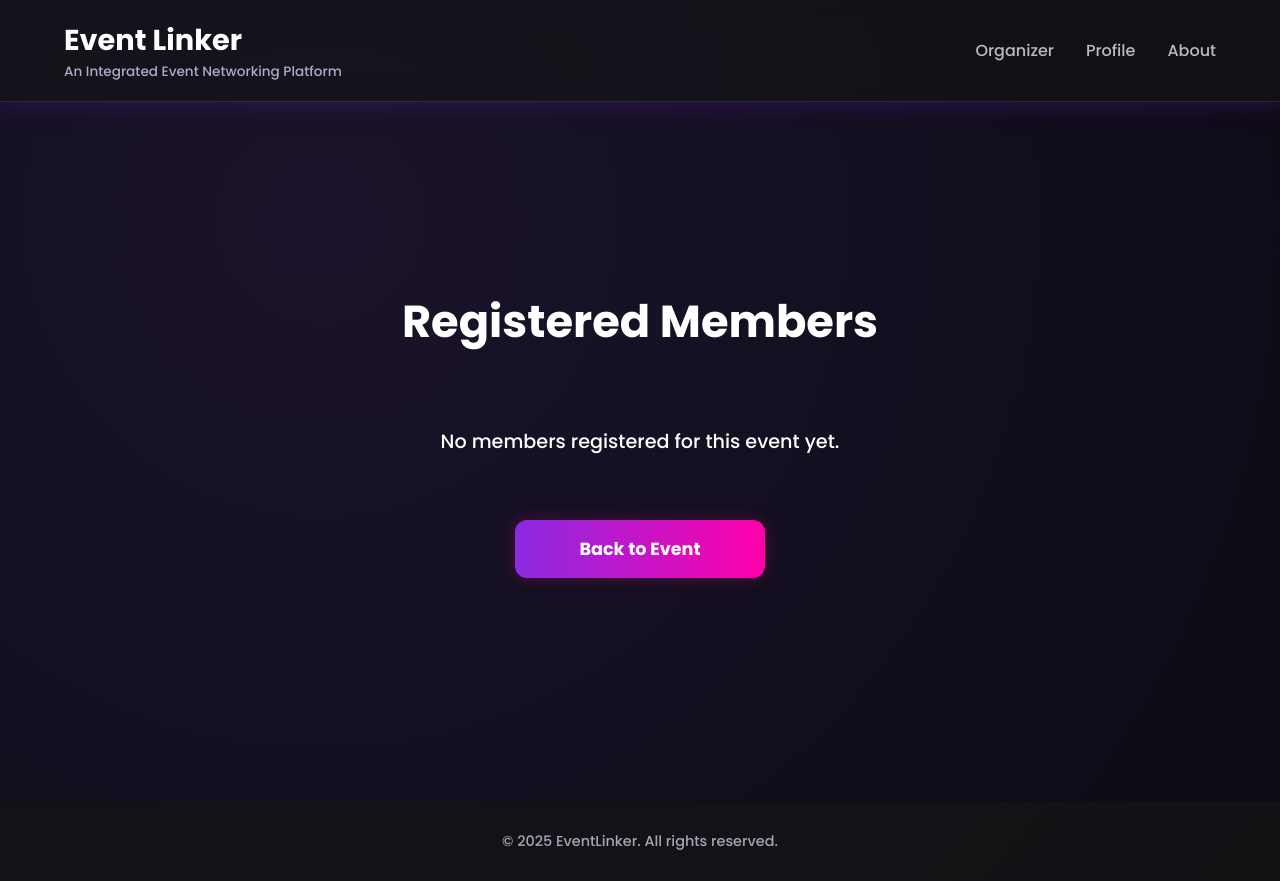
After one commit to devikashaj711/eventlinker, a Flask app: page /attendee/attendee/event/1/members in a window 1280 px wide. The commit adds this page. Run offline with Flask 3, Linux system fonts and the light colour scheme; data that the repository does not hold is empty.

Commit message:
Add member list page

```diff
--- a/backend/app.py
+++ b/backend/app.py
@@ -43,7 +43,7 @@ app.register_blueprint(organizer_bp, url_prefix='/organizer')
 # --------------------------------------------------------------------
 # Go to attendee functionality
 # ---------------------------------------------------------------------
-app.register_blueprint(attendee_bp)
+app.register_blueprint(attendee_bp, url_prefix='/attendee')
 
 
 # --------------------------------------------------------------------
--- a/backend/attendee.py
+++ b/backend/attendee.py
@@ -41,3 +41,27 @@ def attendee_homepage():
             close_db_connection(conn, cursor)
 
     return render_template('attendee_homepage.html', events=events)
+
+
+# ------------------------------
+# Member list page
+# ------------------------------
+@attendee_bp.route('/attendee/event/<int:event_id>/members')
+def attendee_member_list(event_id):
+    conn = get_db_connection()
+    members = []
+
+    if conn:
+        try:
+            cursor = conn.cursor(dictionary=True)
+            cursor.execute("""
+                SELECT u.first_name, u.last_name, u.email
+                FROM event_registrations er
+                JOIN users u ON er.user_id = u.user_id
+                WHERE er.event_id = %s
+            """, (event_id,))
+            members = cursor.fetchall()
+        finally:
+            close_db_connection(conn, cursor)
+
+    return render_template("member_list.html", members=members, event_id=event_id)
--- /dev/null
+++ b/frontend/styles/member_list.css
@@ -0,0 +1,92 @@
+/* Body & Background */
+body {
+    font-family: 'Poppins', sans-serif;
+    color: #fff;
+    background: radial-gradient(circle at 25% 25%, #1a132b, #0d0a14);
+    margin: 0;
+    padding: 0;
+}
+
+/* Container */
+.member-container {
+    max-width: 1100px; /* match event_detail width */
+    margin: 6rem auto;
+    padding: 2rem 4rem;
+}
+
+/* Page Title */
+.title {
+    font-size: 2.8rem;
+    font-weight: 700;
+    margin-bottom: 2.5rem;
+    text-align: center;
+}
+
+/* Member Table */
+.member-table {
+    width: 100%;
+    border-collapse: collapse;
+    backdrop-filter: blur(15px);
+    background: rgba(255, 255, 255, 0.08);
+    border-radius: 12px;
+    overflow: hidden;
+    margin-bottom: 2rem;
+}
+
+.member-table th,
+.member-table td {
+    padding: 1rem;
+    border-bottom: 1px solid rgba(255, 255, 255, 0.1);
+    text-align: left;
+}
+
+.member-table th {
+    background: rgba(255, 255, 255, 0.15);
+    font-weight: 600;
+}
+
+.member-table tr:hover {
+    background: rgba(255, 255, 255, 0.1);
+}
+
+/* Empty Message */
+.empty-msg {
+    text-align: center;
+    padding: 2rem;
+    font-size: 1.2rem;
+}
+
+/* Back Button */
+.back-btn {
+    display: block;
+    width: 100%;
+    max-width: 250px;
+    margin: 2rem auto 0;
+    text-align: center;
+    padding: 1rem 2rem;
+    background: linear-gradient(90deg, #8a2be2, #ff00aa);
+    border-radius: 12px;
+    color: #fff;
+    text-decoration: none;
+    font-weight: 600;
+    font-size: 1.1rem;
+    box-shadow: 0 0 15px rgba(255, 0, 150, 0.25);
+    transition: 0.3s ease;
+}
+
+.back-btn:hover {
+    opacity: 0.85;
+    transform: translateY(-2px);
+}
+
+/* Responsive */
+@media (max-width: 768px) {
+    .member-container {
+        padding: 2rem;
+    }
+
+    .member-table th,
+    .member-table td {
+        padding: 0.8rem;
+    }
+}
--- a/frontend/templates/attendee_homepage.html
+++ b/frontend/templates/attendee_homepage.html
@@ -52,7 +52,7 @@
             {{ event.description }}
           </p>
 
-          <a href="/attendee/event/{{ event.event_id }}">
+          <a href="{{ url_for('attendee_bp.attendee_event_details', event_id=event.event_id) }}">
             <button class="btn-primary card-button">View</button>
           </a>
         </div>
--- a/frontend/templates/event_detail.html
+++ b/frontend/templates/event_detail.html
@@ -67,6 +67,9 @@
                     <p><strong>Description:</strong> {{ event.description }}</p>
                     <p><strong>Date:</strong> {{ event.event_date }}</p>
                     <p><strong>Location:</strong> {{ event.location }}</p>
+                    <a href="{{ url_for('attendee_bp.attendee_member_list', event_id=event.event_id) }}" class="member-list-btn">
+                    View Member List
+                    </a>
                 </div>
 
                 <!-- RIGHT: QR CODE -->
--- /dev/null
+++ b/frontend/templates/member_list.html
@@ -0,0 +1,78 @@
+<!DOCTYPE html>
+<html lang="en">
+
+<head>
+    <meta charset="UTF-8">
+    <title>Event Members | Event Linker</title>
+    <link rel="stylesheet" href="{{ url_for('static', filename='styles/organizer_homepage.css') }}">
+    <link rel="stylesheet" href="{{ url_for('static', filename='styles/member_list.css') }}">
+    <link href="https://fonts.googleapis.com/css2?family=Poppins:wght@300;500;700&display=swap" rel="stylesheet">
+</head>
+
+<body style="color: #fff; font-family: Poppins, sans-serif;">
+
+    <!-- NAVBAR -->
+    <header class="navbar">
+        <div class="logo">
+            <span class="logo-text">Event Linker</span>
+            <small class="logo-tagline">An Integrated Event Networking Platform</small>
+        </div>
+
+        <nav class="nav-links">
+            {% if session.get('user_role_id') == 2 %}
+                <a href="{{ url_for('attendee_bp.attendee_homepage') }}">Attendee</a>
+                <a href="#" class="profile-link">
+                    <i class="fa fa-user profile-icon"></i>
+                    <span class="profile-text">Profile</span>
+                </a>
+                <a href="#">About</a>
+            {% else %}
+                <a href="{{ url_for('organizer_bp.organizer_homepage') }}">Organizer</a>
+                <a href="#" class="profile-link">
+                    <i class="fa fa-user profile-icon"></i>
+                    <span class="profile-text">Profile</span>
+                </a>
+                <a href="#">About</a>
+            {% endif %}
+        </nav>
+    </header>
+
+    <main>
+        <div class="member-container">
+            <h1 class="title">Registered Members</h1>
+
+            {% if members|length == 0 %}
+                <p class="empty-msg">No members registered for this event yet.</p>
+            {% else %}
+                <table class="member-table">
+                    <thead>
+                        <tr>
+                            <th>#</th>
+                            <th>Name</th>
+                            <th>Email</th>
+                        </tr>
+                    </thead>
+                    <tbody>
+                        {% for m in members %}
+                        <tr>
+                            <td>{{ loop.index }}</td>
+                            <td>{{ m.first_name }} {{ m.last_name }}</td>
+                            <td>{{ m.email }}</td>
+                        </tr>
+                        {% endfor %}
+                    </tbody>
+                </table>
+            {% endif %}
+
+            <a href="{{ url_for('attendee_bp.attendee_event_details', event_id=event_id) }}" class="back-btn">Back to Event</a>
+        </div>
+    </main>
+
+    <!-- FOOTER -->
+    <footer class="footer">
+        <p>© 2025 EventLinker. All rights reserved.</p>
+    </footer>
+
+</body>
+
+</html>
```
Also changed, not shown: frontend/styles/event_detail.css (+25 -0 lines).
